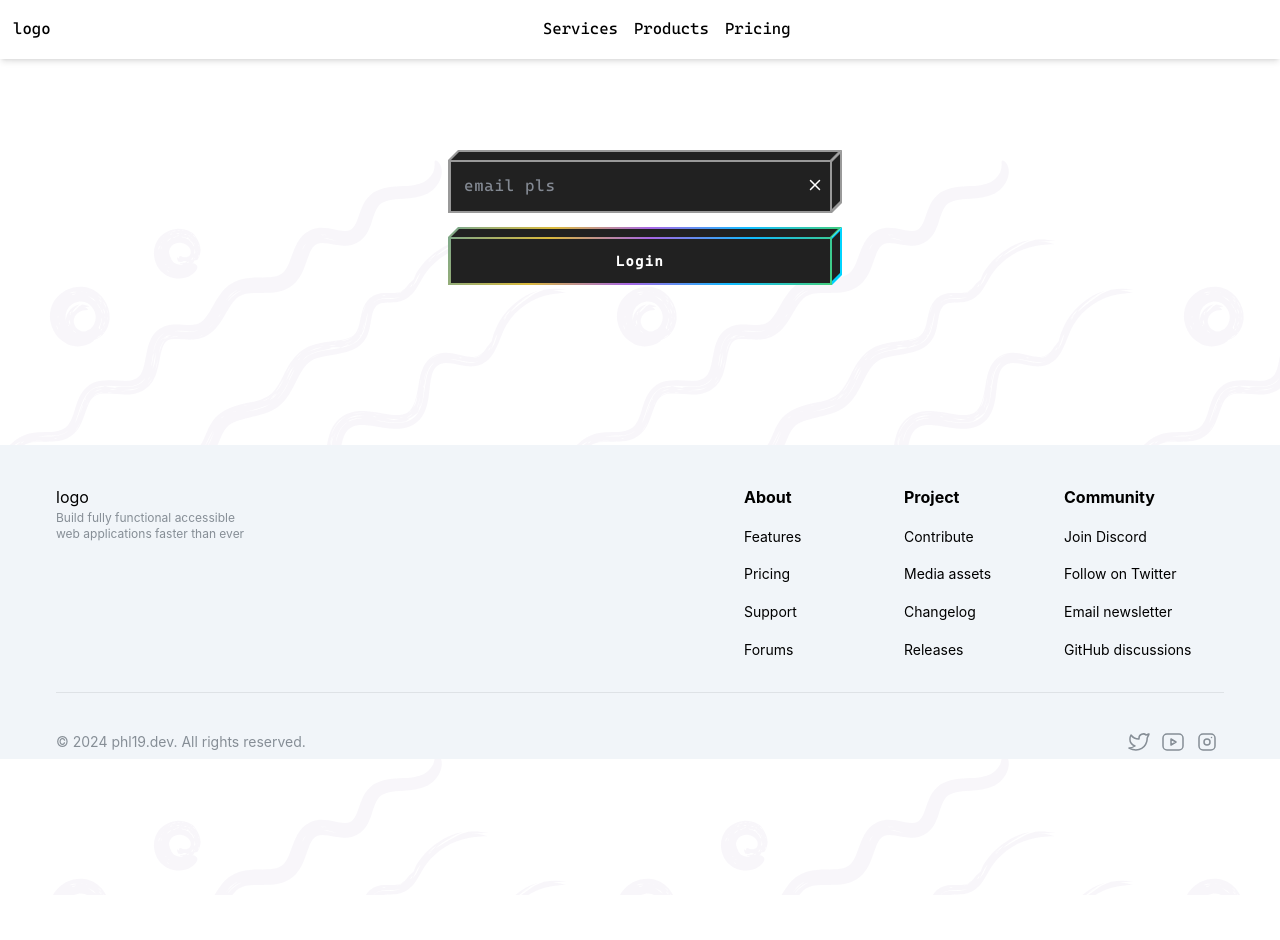
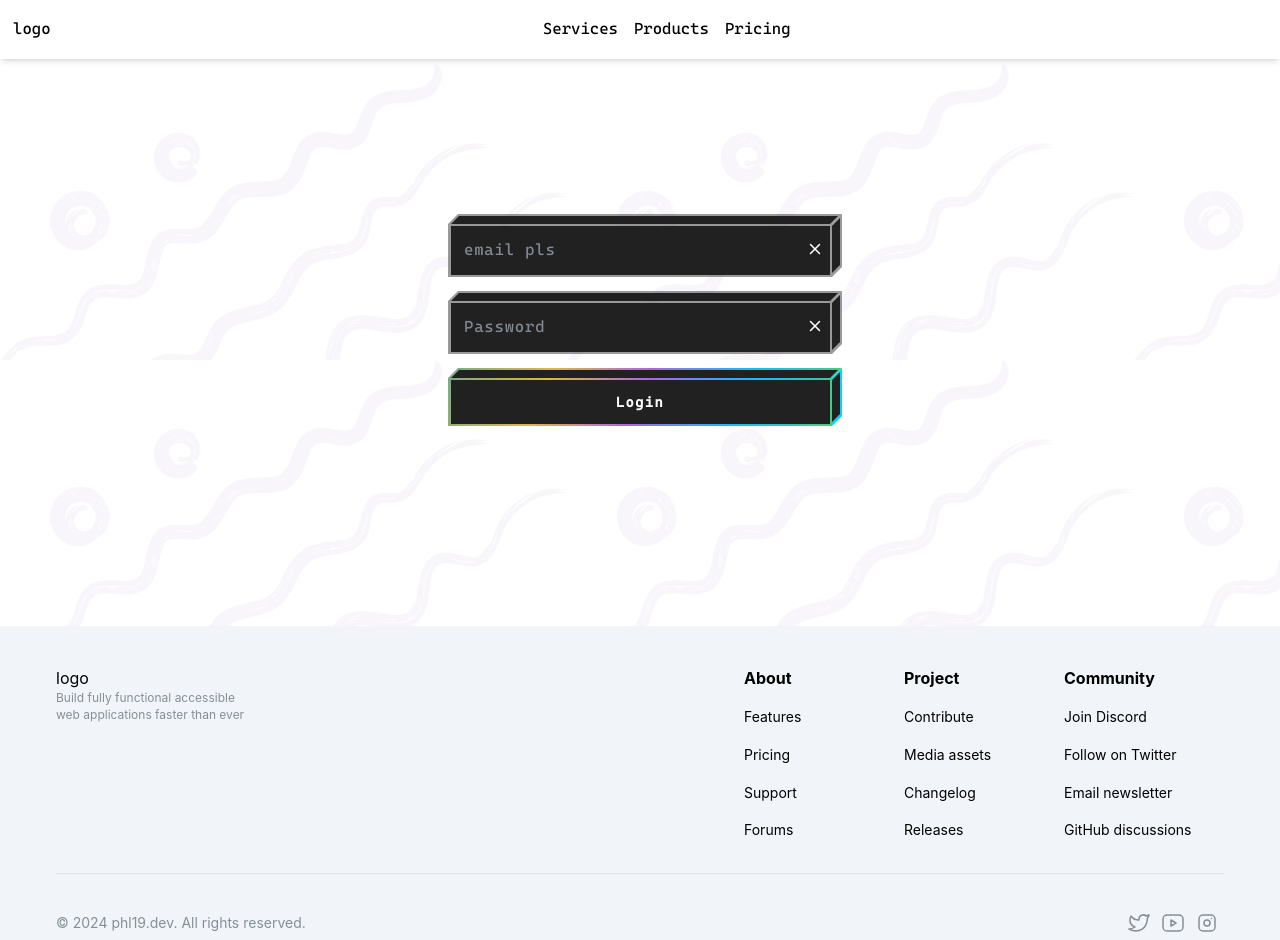
Before and after one commit to phlong19/SynthwaveBlogV2, a React (Vite) app: page /auth/login in a window 1280 px wide. Before the commit the page ends 895 px from the top, so only its background shows below. Built offline with nearby package versions, Linux system fonts and the light colour scheme.

Commit message:
chore: ui update

```diff
--- a/src/components/layouts/AppLayout.tsx
+++ b/src/components/layouts/AppLayout.tsx
@@ -5,9 +5,11 @@ import AffixButton from "../ui/AffixButton";
 
 function AppLayout() {
   return (
-    <main className="mt-16 min-h-[calc(100dvh-65px)] w-full bg-[image:url(/pat.svg)]">
+    <main className="mt-16 flex min-h-[calc(100dvh-65px)] w-full flex-col bg-[image:url(/pat.svg)]">
       <Navbar />
-      <Outlet />
+      <div className="grow">
+        <Outlet />
+      </div>
 
       <AffixButton />
 
--- a/src/components/ui/Footer.tsx
+++ b/src/components/ui/Footer.tsx
@@ -1,12 +1,4 @@
-import {
-  ActionIcon,
-  Container,
-  Divider,
-  Flex,
-  Group,
-  Stack,
-  Text,
-} from "@mantine/core";
+import { ActionIcon, Divider, Flex, Group, Stack, Text } from "@mantine/core";
 import {
   IconBrandInstagram,
   IconBrandTwitter,
@@ -16,7 +8,7 @@ import { Link } from "react-router-dom";
 
 function Footer() {
   return (
-    <footer className="mx-auto mt-10 bg-slate-100 px-14 pt-10">
+    <footer className="bottom-0 mx-auto mt-10 w-full bg-slate-100 px-14 pt-10">
       <Flex maw="100rem" mx="auto" justify="space-between">
         <Flex maw={200} direction="column">
           <p>logo</p>
--- a/src/components/ui/Heading.tsx
+++ b/src/components/ui/Heading.tsx
@@ -1,6 +1,5 @@
-import { Anchor, Box, Flex } from "@mantine/core";
-import { IconChevronsUpRight, IconChevronUpRight } from "@tabler/icons-react";
-import { useState } from "react";
+import { Anchor, Flex } from "@mantine/core";
+import { IconChevronsUpRight } from "@tabler/icons-react";
 import { Link } from "react-router-dom";
 
 interface Props {
@@ -21,7 +20,6 @@ function Heading({
   className,
 }: Props) {
   const Heading = `h${order}` as keyof JSX.IntrinsicElements;
-  const [hover, setHover] = useState(false);
 
   return (
     <Flex className="items-center justify-between" pt={15} pb={6} pl="8">
@@ -37,13 +35,13 @@ function Heading({
           display="flex"
           to={link}
           component={Link}
-          onMouseEnter={() => setHover(true)}
-          onMouseLeave={() => setHover(false)}
           fz="sm"
-          className="flex gap-1 !text-gray-500 transition-all duration-200"
+          className="group flex gap-1 !text-gray-500 transition-all duration-200"
         >
           <span>View all</span>
-          {hover ? <IconChevronsUpRight /> : <IconChevronUpRight />}
+          <span className="-translate-x-1 transition-transform duration-300 group-hover:-translate-y-1 group-hover:translate-x-1">
+            <IconChevronsUpRight />
+          </span>
         </Anchor>
       )}
     </Flex>
--- a/src/pages/Login.tsx
+++ b/src/pages/Login.tsx
@@ -5,6 +5,7 @@ import { useState } from "react";
 
 function Login() {
   const [tk, setTk] = useState<string>("");
+  const [pass, setPass] = useState<string>("");
 
   return (
     <Container>
@@ -15,6 +16,15 @@ function Login() {
           value={tk}
           holder="email pls"
           type="email"
+          required
+        />
+        <Input
+          name="password"
+          value={pass}
+          setValue={setPass}
+          holder="Password"
+          required
+          type="password"
         />
         <Button type="button">login</Button>
       </form>
```
